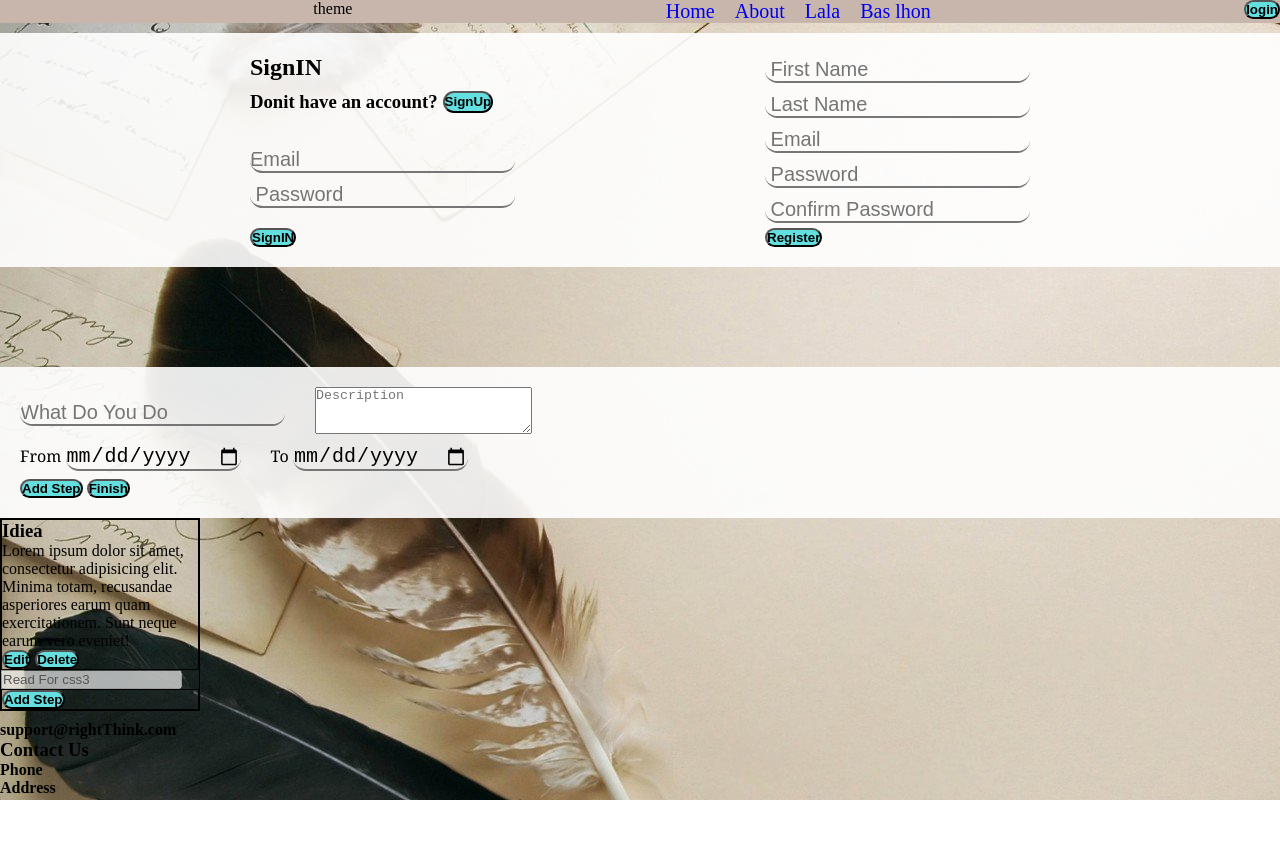
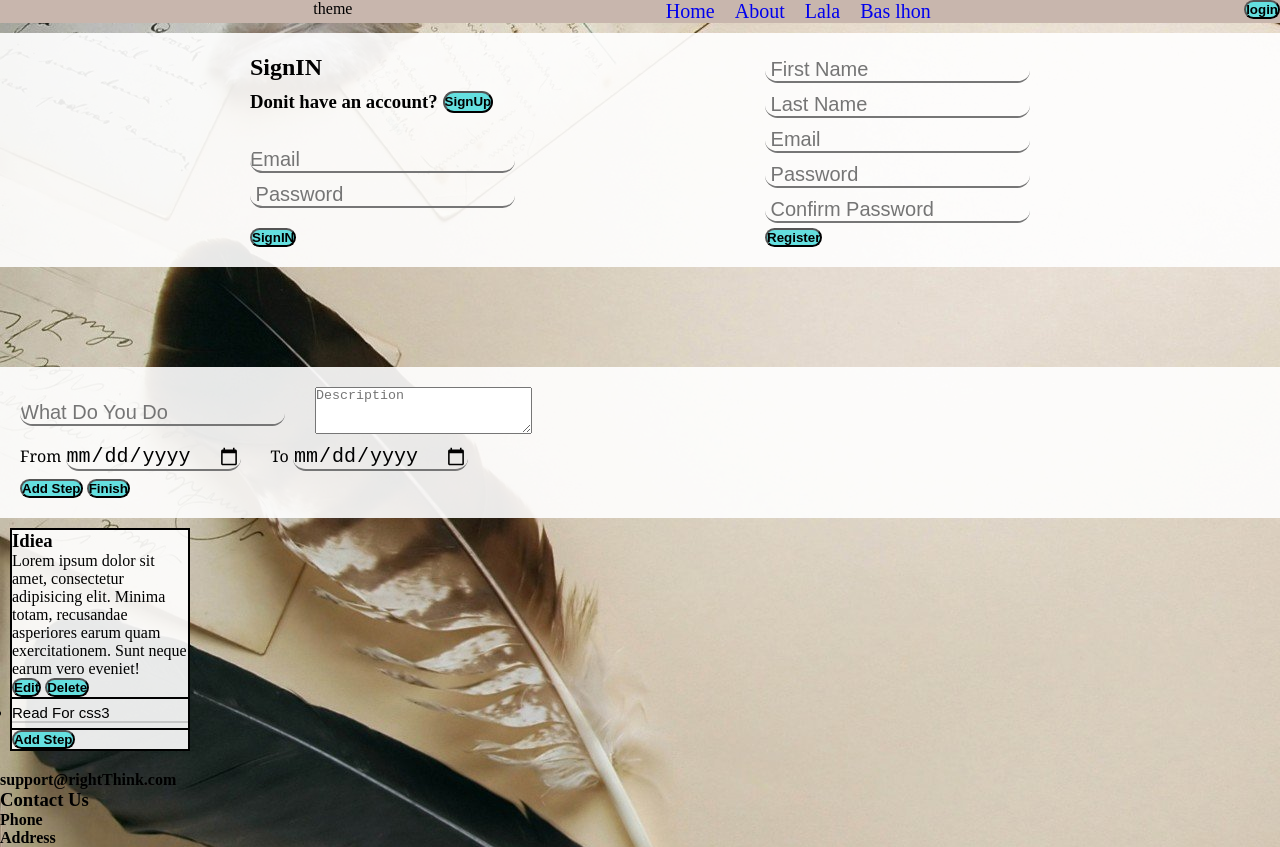
Before and after one commit to C4-IyadSaadeh/MERAKI_Academy_Project_2, a plain HTML site: page ToDoList/index2.html in a window 1280 px wide. Before the commit the page ends 800 px from the top, so only its background shows below. Drawn offline with nearby package versions, Linux system fonts and the light colour scheme.

Commit message:
update style2

```diff
--- a/ToDoList/style2.css
+++ b/ToDoList/style2.css
@@ -138,11 +138,27 @@ border: solid 1px;
 /* display: flex;
 flex-direction: column; */
 /* flex-wrap: wrap; */
+margin: 10px;
+background-color: rgba(255, 255, 255, 0.9);
 }
 .card-header{
     border: solid 1px;
 
 }
+.card-body{
+    border: solid 1px;
+}
+.card-body input{
+    border-top: none;
+    border-right: none;
+    border-left: none;
+    margin-top: 5px;
+    margin-bottom: 5px;
+    font-size: 15px;
+    width: 100%;
+    background-color: rgba(0, 255, 255, 0);
+    color: black;
+}
 .card-footer{
     border: solid 1px;
 }
```
